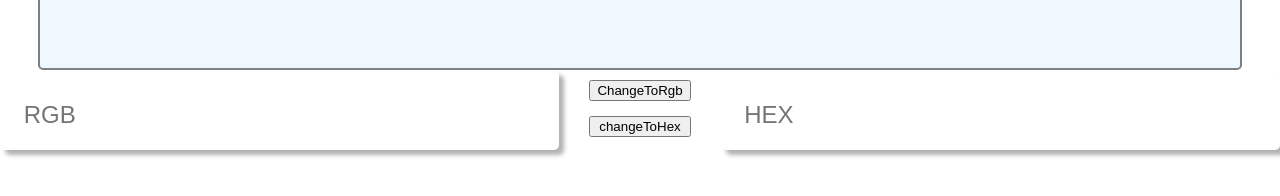
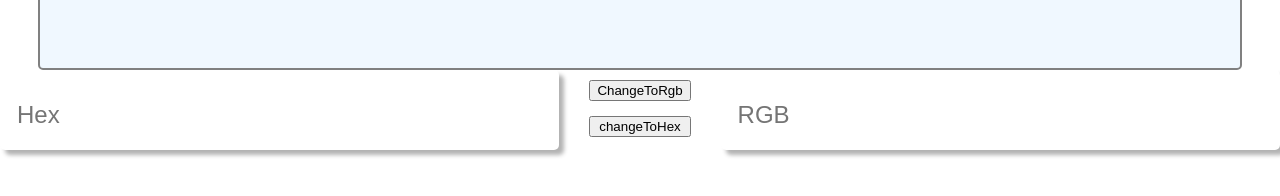
Before and after one commit to Engine194/railway-78-reactjs, a React (Create React App) app in the folder hex-rgb-converter/: page /duongvan-v2 in a window 1280 px wide. Shown: the part 332-528 px from the top of the page. Built offline with nearby package versions, Linux system fonts and the light colour scheme.

Commit message:
chua bai tap

```diff
--- a/hex-rgb-converter/src/Components/DuongVanV2.js
+++ b/hex-rgb-converter/src/Components/DuongVanV2.js
@@ -5,6 +5,26 @@ import Menu from "./Menu";
 import { convertHex2Rgb, convertRgb2Hex } from "../utils/index";
 
 const DuongVanV2 = () => {
+  // const [hex, setHex] = useState("");
+
+  // const [rgb, setRgb] = useState("");
+
+  // const handleChangeHex = (event) => {
+  //   setHex(event.target.value);
+  // };
+
+  // const handleChangeRgb = (event) => {
+  //   setRgb(event.target.value);
+  // };
+
+  // const changeToRgb = () => {
+  //   const val = convertHex2Rgb(hex);
+  //   setRgb(val);
+  // };
+  // const changeToHex = () => {
+  //   const val = convertRgb2Hex(rgb);
+  //   setHex(val);
+  // };
   const [hex, setHex] = useState("");
   const [rgb, setRgb] = useState("");
 
@@ -17,14 +37,13 @@ const DuongVanV2 = () => {
   };
 
   const changeToHex = () => {
+    const val = convertRgb2Hex(rgb);
+    setHex(val);
+  };
+  const changeToRgb = () => {
     const val = convertHex2Rgb(hex);
     setRgb(val);
   };
-  const changeToRgb = () => {
-    const val = convertRgb2Hex(rgb);
-    setHex(val);
-  };
-
   return (
     <div>
       <Menu />
@@ -43,7 +62,7 @@ const DuongVanV2 = () => {
         <div className="container">
           <input
             className="color-input"
-            placeholder=" RGB"
+            placeholder="Hex"
             value={hex}
             onChange={handleChangeHex}
           />
@@ -58,7 +77,7 @@ const DuongVanV2 = () => {
 
           <input
             className="color-input"
-            placeholder=" HEX"
+            placeholder="RGB"
             value={rgb}
             onChange={handleChangeRgb}
           />
```
